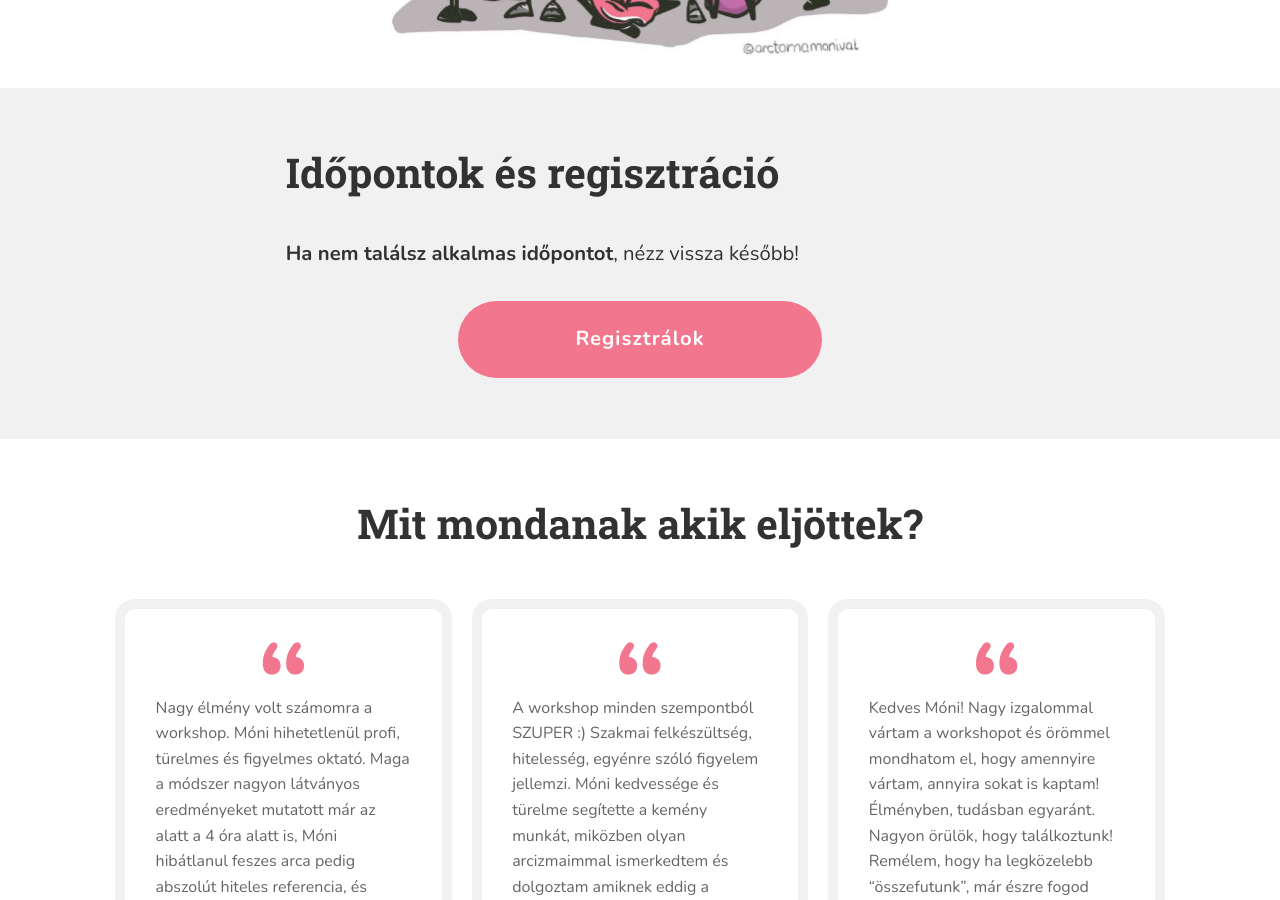
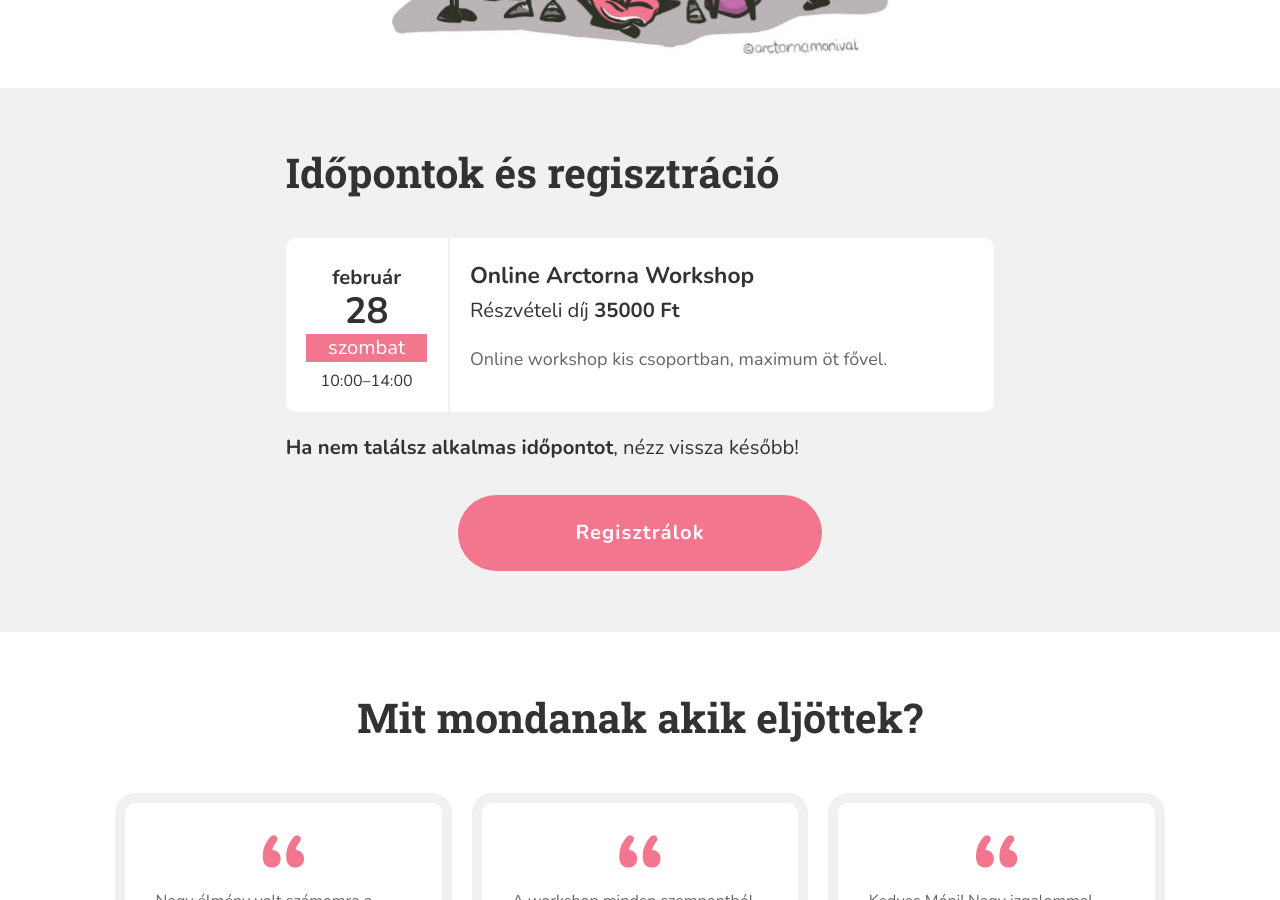
Before and after one commit to monikamudra/arctorna, a Jekyll site: the page built from workshop.md, in a window 1280 px wide and 900 px high, scrolled down 2015 px. Built offline with Jekyll 4.4.1, drawn with Linux system fonts in a browser that asks for light colours.

Commit message:
Update workshop event

```diff
--- a/_data/workshop.yaml
+++ b/_data/workshop.yaml
@@ -58,3 +58,12 @@ events:
     address: 1027 Budapest, Csalogány u. 55.
     price: 35000
     full: false
+
+  - date: 2026-2-28-T10:00
+    start: "10:00"
+    end: "14:00"
+    title: Online Arctorna Workshop
+    description: >-
+      Online workshop kis csoportban, maximum öt fővel.
+    price: 35000
+    full: false
```
